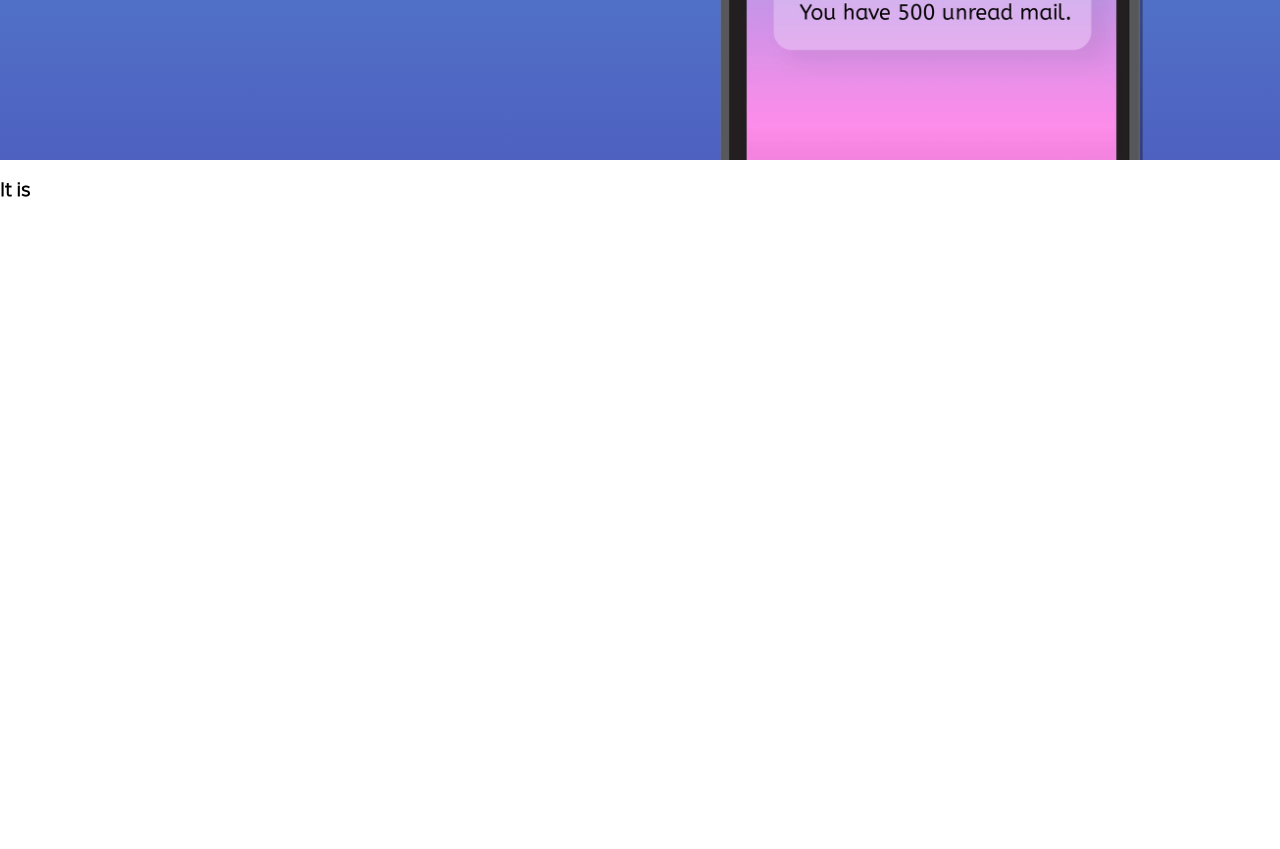
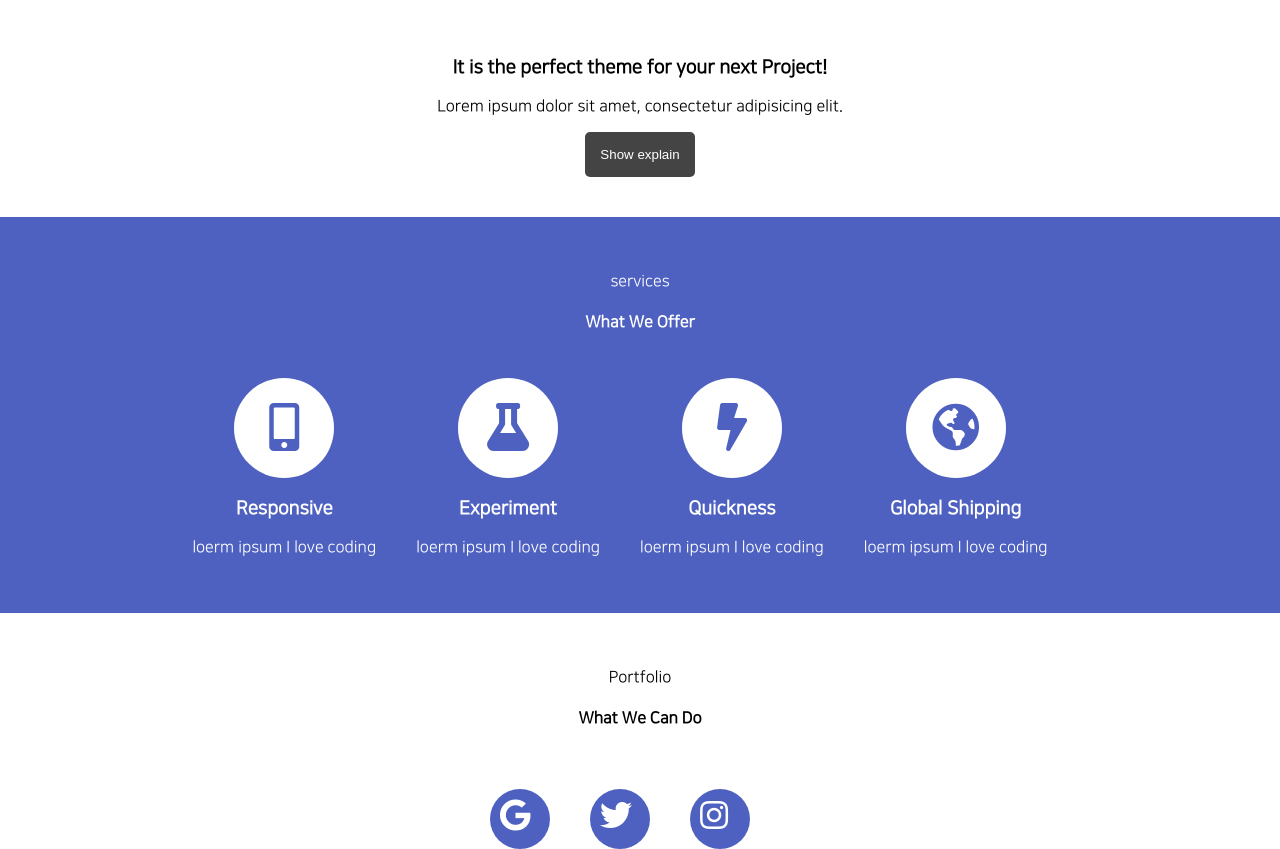
Before and after one commit to pdb2848/codingapple_html_css, a plain HTML site: page Landing Page/landing.html in a window 1280 px wide. Shown: the part 484-1333 px from the top of the page. Before the commit the page ends 800 px from the top, so only its background shows below. Drawn offline with Linux system fonts and the light colour scheme.

Commit message:
Landing Page ing
Landing Page 진행중

```diff
--- a/Landing Page/landing.css
+++ b/Landing Page/landing.css
@@ -30,7 +30,69 @@ body {
     border-radius: 5px;
 }
 .main-img {
-    width: 500px;
+    width: 350px;
     float: right;
 
 }
+
+
+.explain-container {
+    padding: 40px;
+    text-align: center;
+}
+.explain-btn {
+    background-color: #444;
+    color: white;
+    padding: 15px;
+    border: 0px;
+    border-radius: 5px;
+}
+
+
+.product-bg {
+    background-color: #4e61c0;
+    color: white;
+    padding: 40px;
+    text-align: center;
+}
+.product-container {
+    display: flex;
+    justify-content: center;
+}
+.layout-content {
+    margin-right: 40px;
+}
+.product-container i {
+    background-color: white;
+    width: 100px;
+    height: 100px;
+    border-radius: 50px;
+    padding-top: 25px;
+    margin-top: 25px;
+    box-sizing: border-box;
+    color: #4e61c0;
+}
+
+
+.portfolio-container {
+    padding: 40px;
+    text-align: center;
+}
+
+
+.social-container {
+    display: flex;
+    justify-content: center;
+}
+.social-container i {
+    background-color: #4e61c0;
+    width: 60px;
+    height: 60px;
+    border-radius: 50px;
+    padding-top: 10px;
+    padding-left: 10px;
+    /* margin-top: 25px; */
+    margin-right: 40px;
+    box-sizing: border-box;
+    color: white;
+}
--- a/Landing Page/landing.html
+++ b/Landing Page/landing.html
@@ -5,6 +5,7 @@
         <meta name="viewport" content="width=device-width, initial-scale=1.0">
         <title>Landing Page</title>
         <link rel="stylesheet" href="landing.css">
+        <link rel="stylesheet" href="../fontawesome/css/all.css">
     </head>
     <body>
         <div class="main-bg">
@@ -19,6 +20,48 @@
             <div style="float: none; clear: both;"></div>
         </div>
 
-        <div><h3>It is</h3></div>
+        <div class="explain-container">
+            <h3>It is the perfect theme for your next Project!</h3>
+            <p>Lorem ipsum dolor sit amet, consectetur adipisicing elit.</p>
+            <button class="explain-btn"><span>Show explain</span></button>
+        </div>
+
+        <div class="product-bg">
+            <p>services</p>
+            <h4>What We Offer</h4>
+            <div class="product-container">
+                <div class="layout-content">
+                    <i class="fas fa-mobile-alt fa-3x"></i>
+                    <h3>Responsive</h3>
+                    <p>loerm ipsum I love coding</p>
+                </div>
+                <div class="layout-content">
+                    <i class="fas fa-flask fa-3x"></i>
+                    <h3>Experiment</h3>
+                    <p>loerm ipsum I love coding</p>
+                </div>
+                <div class="layout-content">
+                    <i class="fas fa-bolt fa-3x"></i>
+                    <h3>Quickness</h3>
+                    <p>loerm ipsum I love coding</p>
+                </div>
+                <div class="layout-content">
+                    <i class="fas fa-globe-americas fa-3x"></i>
+                    <h3>Global Shipping</h3>
+                    <p>loerm ipsum I love coding</p>
+                </div>
+            </div>
+        </div>
+
+        <div class="portfolio-container">
+            <p>Portfolio</p>
+            <h4>What We Can Do</h4>
+        </div>
+
+        <div class="social-container">
+            <i class="fab fa-google fa-2x"></i>
+            <i class="fab fa-twitter fa-2x"></i>
+            <i class="fab fa-instagram fa-2x"></i>
+        </div>
     </body>
 </html>
```
